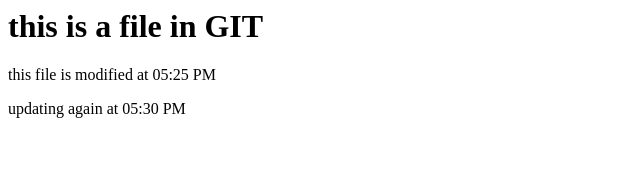
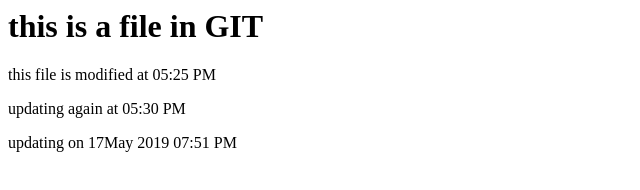
Before and after one commit to chikkaveera/hello-world, a plain HTML site: page index.html in a window 1280 px wide. Shown: the whole page, without its empty margins (0-640 px from the left). Drawn offline with Linux system fonts and the light colour scheme.

Commit message:
committing index.html

```diff
--- a/index.html
+++ b/index.html
@@ -1,3 +1,4 @@
 <h1> this is a file in GIT</h1>
 <p> this file is modified at 05:25 PM</p>
 <p> updating again at 05:30 PM</p>
+<p> updating on 17May 2019 07:51 PM</p>
```
